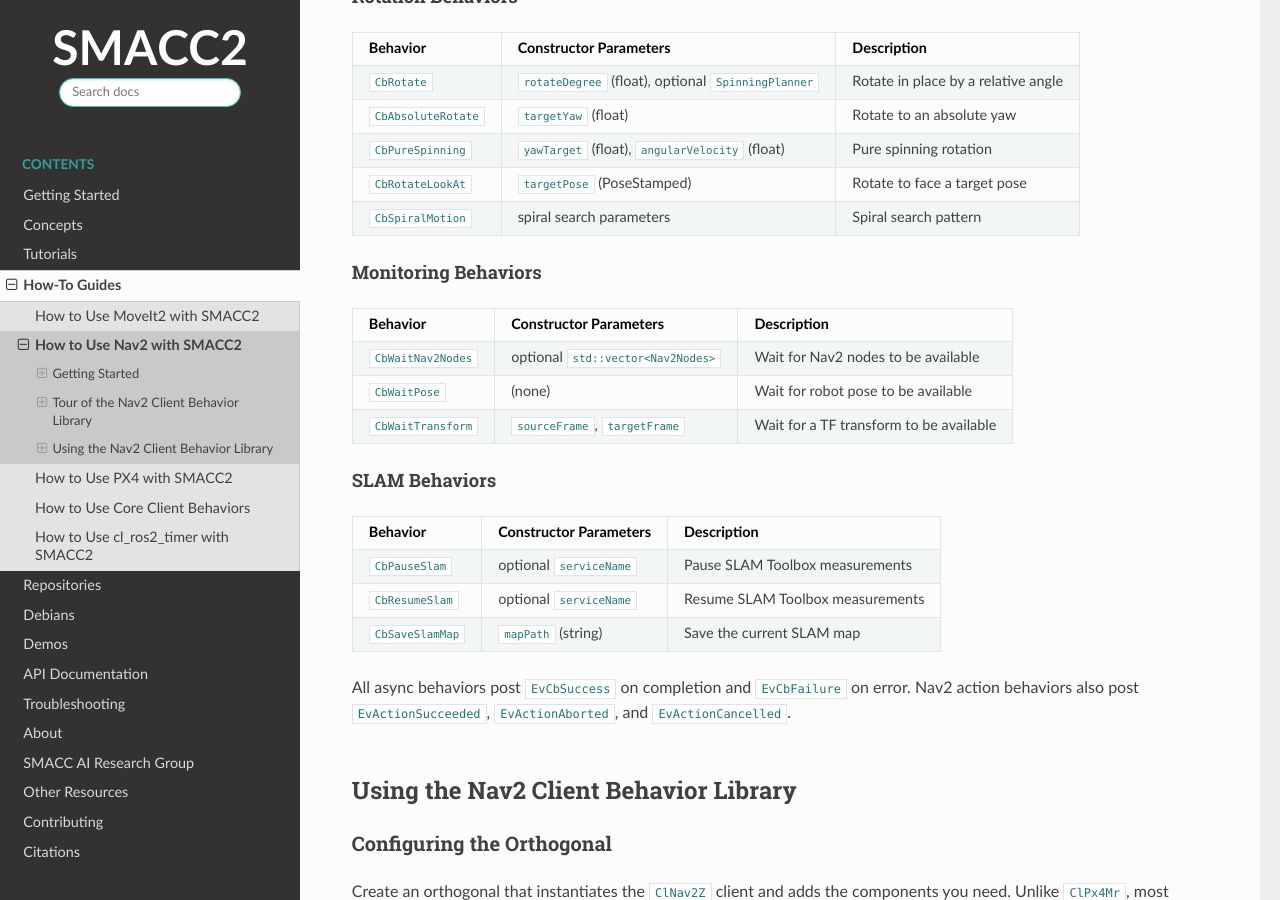
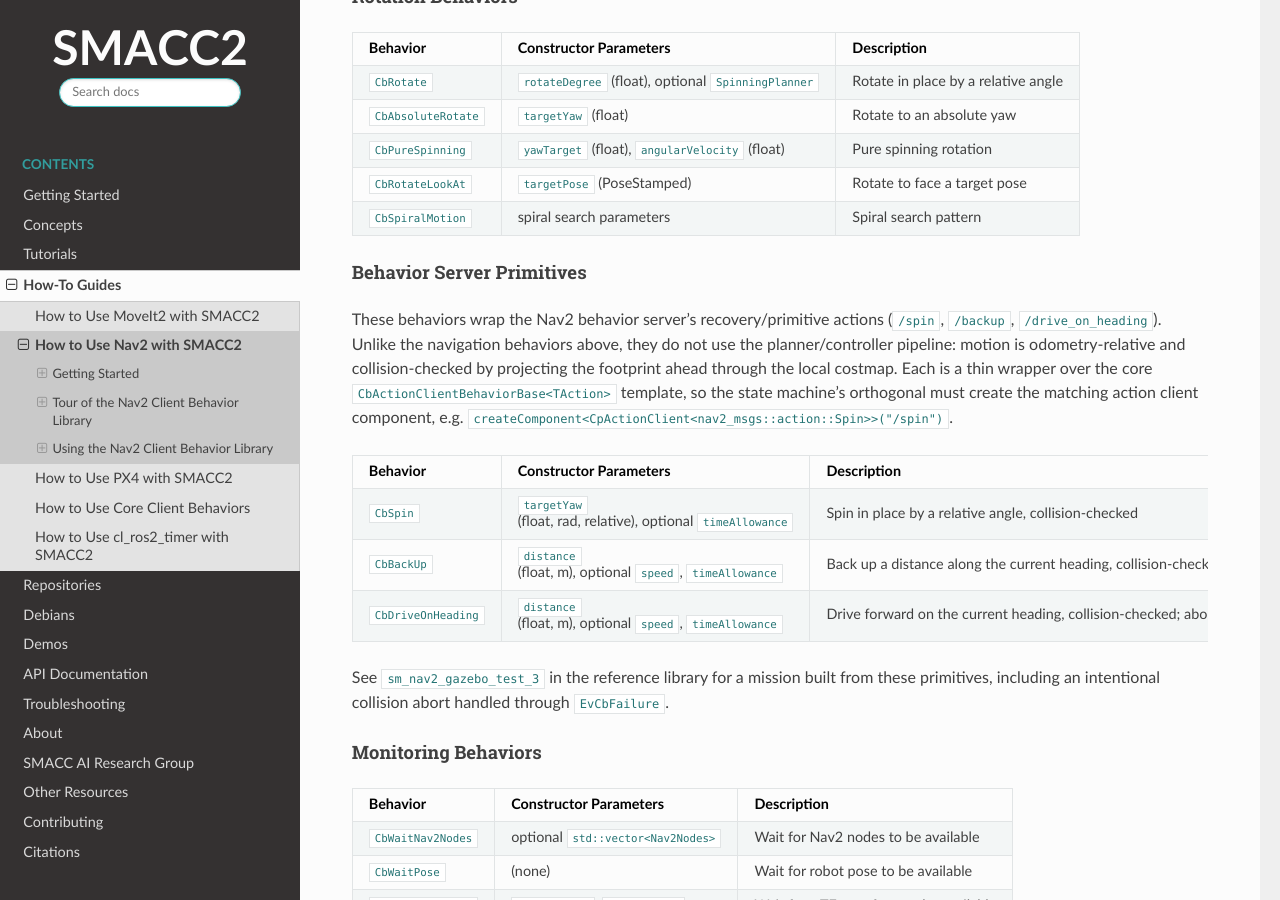
Before and after one commit to robosoft-ai/smacc2_docs, a Sphinx documentation site: the page built from docs/source/how-to/how-to-nav2.rst, in a window 1280 px wide and 900 px high, scrolled down 4496 px. Built offline with Sphinx 7.4.7 and the Read the Docs theme 3.1.0, drawn with Linux system fonts in a browser that asks for light colours; comment, search, counter and statistics services are not loaded.

Commit message:
how-to-nav2: document the behavior server primitive wrappers
Adds the CbSpin / CbBackUp / CbDriveOnHeading table: odometry-relative,
collision-checked primitives wrapping the Nav2 behavior server actions via
the core CbActionClientBehaviorBase template, with the CpActionClient
component the orthogonal must create and sm_nav2_gazebo_test_3 as the
reference mission.

```diff
--- a/docs/source/how-to/how-to-nav2.rst
+++ b/docs/source/how-to/how-to-nav2.rst
@@ -292,6 +292,39 @@
    * - ``CbSpiralMotion``
      - spiral search parameters
      - Spiral search pattern
+
+Behavior Server Primitives
+^^^^^^^^^^^^^^^^^^^^^^^^^^^
+
+These behaviors wrap the Nav2 behavior server's recovery/primitive actions
+(``/spin``, ``/backup``, ``/drive_on_heading``). Unlike the navigation
+behaviors above, they do not use the planner/controller pipeline: motion is
+odometry-relative and collision-checked by projecting the footprint ahead
+through the local costmap. Each is a thin wrapper over the core
+``CbActionClientBehaviorBase<TAction>`` template, so the state machine's
+orthogonal must create the matching action client component, e.g.
+``createComponent<CpActionClient<nav2_msgs::action::Spin>>("/spin")``.
+
+.. list-table::
+   :header-rows: 1
+
+   * - Behavior
+     - Constructor Parameters
+     - Description
+   * - ``CbSpin``
+     - ``targetYaw`` (float, rad, relative), optional ``timeAllowance``
+     - Spin in place by a relative angle, collision-checked
+   * - ``CbBackUp``
+     - ``distance`` (float, m), optional ``speed``, ``timeAllowance``
+     - Back up a distance along the current heading, collision-checked
+   * - ``CbDriveOnHeading``
+     - ``distance`` (float, m), optional ``speed``, ``timeAllowance``
+     - Drive forward on the current heading, collision-checked; aborts
+       (``EvCbFailure``) if an obstacle blocks the path
+
+See ``sm_nav2_gazebo_test_3`` in the reference library for a mission built
+from these primitives, including an intentional collision abort handled
+through ``EvCbFailure``.
 
 Monitoring Behaviors
 ^^^^^^^^^^^^^^^^^^^^^
```
